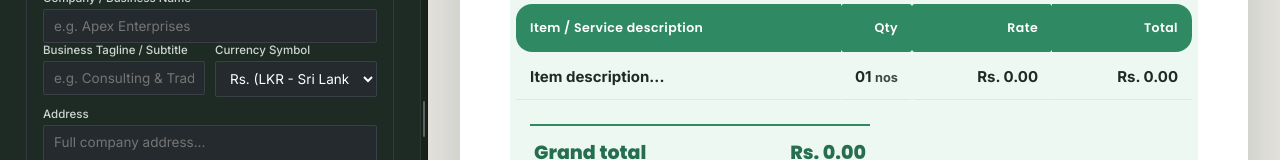
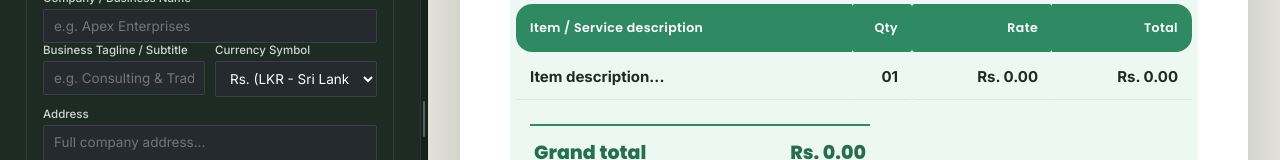
Before and after one commit to ArkamVentures/InvoicePro, a React (Vite) app: page / in a window 1280 px wide. Both pictures are taken after a click on the button "⚡ Continue as Guest (No Login Required)". Shown: the part 281-441 px from the top of the page. Built offline with nearby package versions, Linux system fonts and the light colour scheme; no server answers.

Commit message:
feat: add (None) option to unit dropdown so line items can have empty units

```diff
--- a/src/components/InvoiceForm.jsx
+++ b/src/components/InvoiceForm.jsx
@@ -168,9 +168,10 @@ export default function InvoiceForm({
                 <div>
                   <label>Unit</label>
                   <select
-                    value={it.unit || "nos"}
+                    value={it.unit ?? "nos"}
                     onChange={(e) => onItemField(idx, "unit", e.target.value)}
                   >
+                    <option value="">(None)</option>
                     {UNITS.map(u => <option key={u} value={u}>{u}</option>)}
                   </select>
                 </div>
--- a/src/components/InvoicePreview.jsx
+++ b/src/components/InvoicePreview.jsx
@@ -175,7 +175,7 @@ export default function InvoicePreview({
                             if (onItemField) onItemField(i, "qty", val);
                           }}
                         >
-                          {String(it.qty ?? 0).padStart(2, "0")} <span style={{ fontSize: '0.85em', color: 'var(--steel)' }}>{it.unit || "nos"}</span>
+                          {String(it.qty ?? 0).padStart(2, "0")} <span style={{ fontSize: '0.85em', color: 'var(--steel)' }}>{it.unit ?? "nos"}</span>
                         </td>
                         <td
                           className="num"
```
